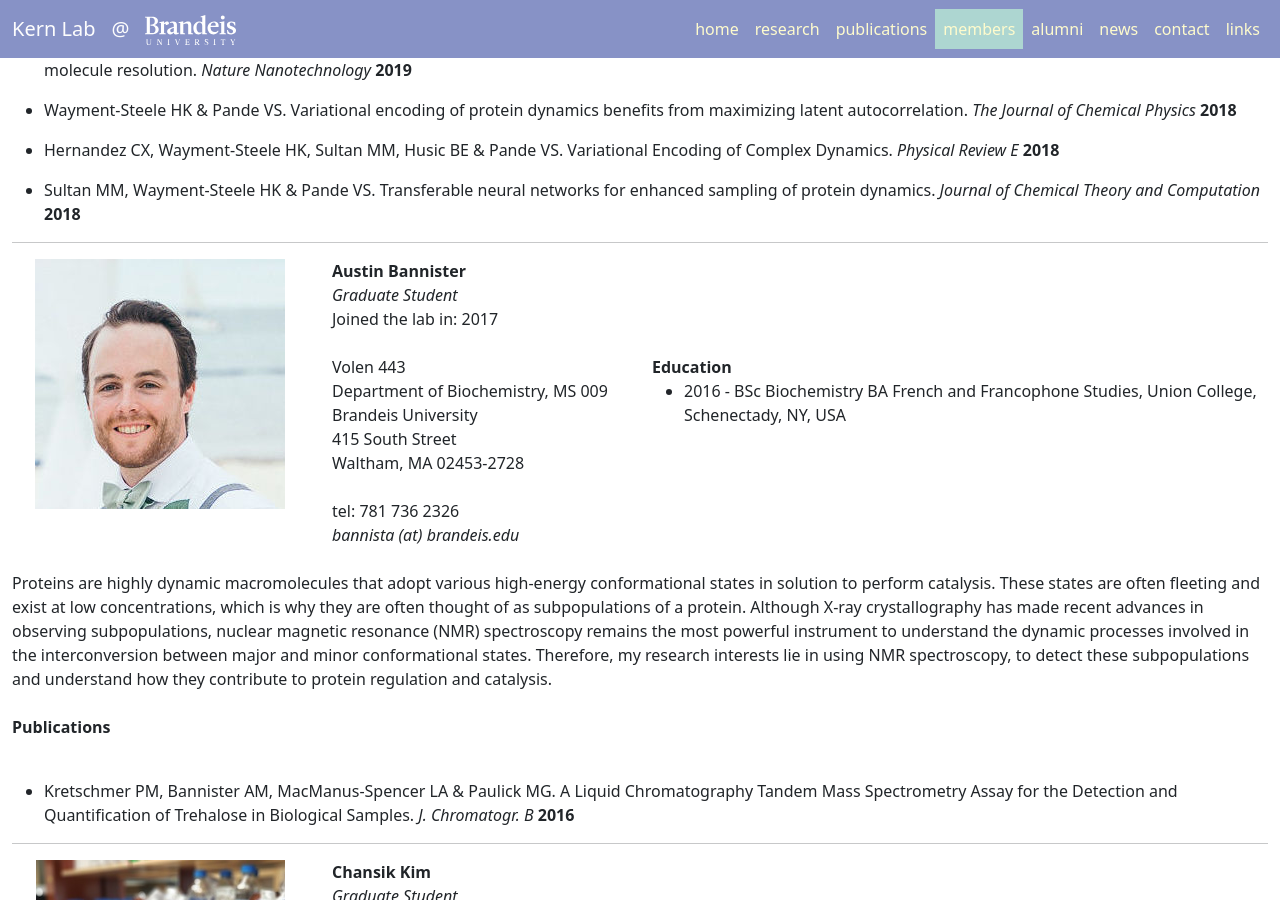
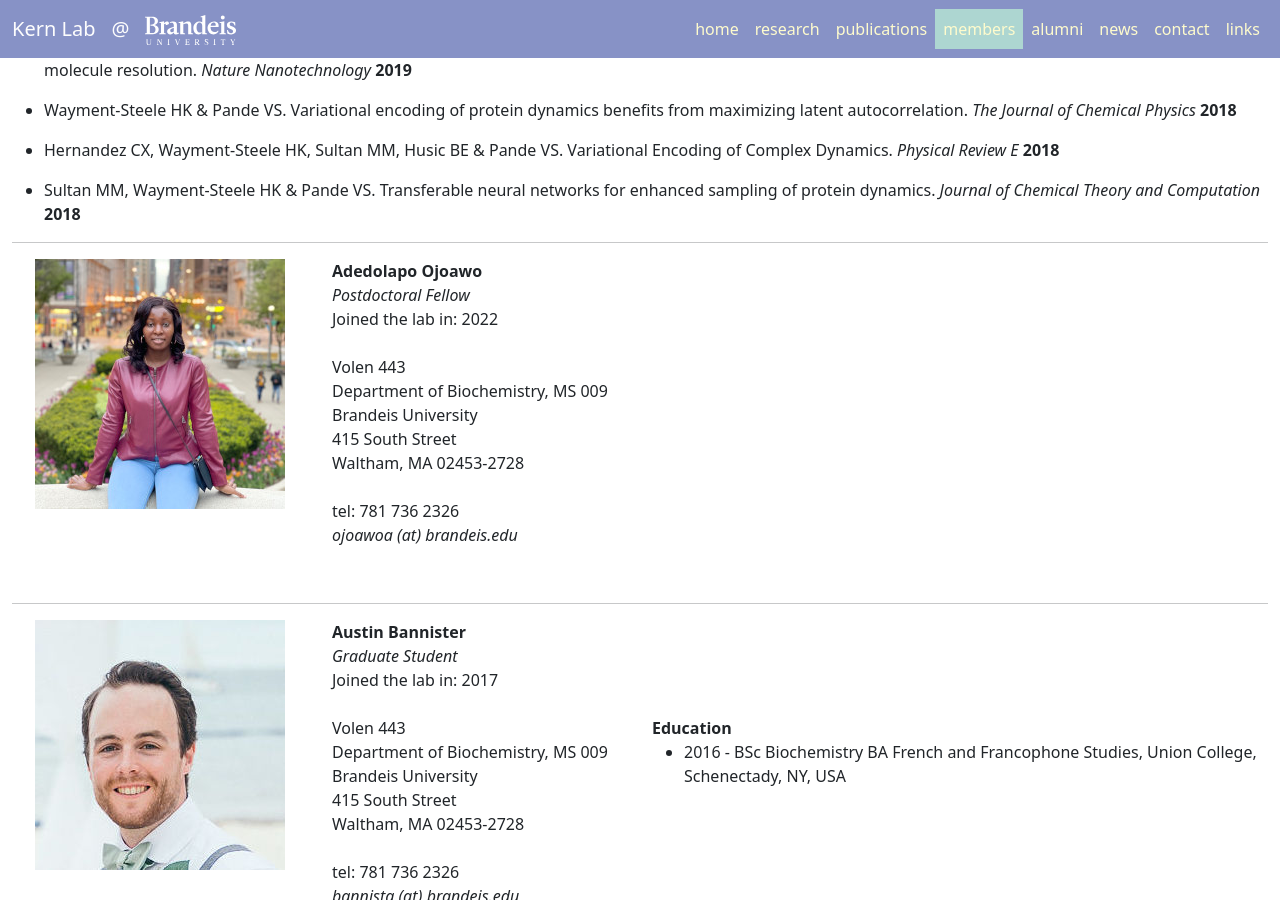
Before and after one commit to kernlab-scripps/kernlab-scripps.github.io, a Jekyll site: the page built from member/index.html, in a window 1280 px wide and 900 px high, scrolled down 3065 px. Built offline with Jekyll 4.4.1, drawn with Linux system fonts in a browser that asks for light colours.

Commit message:
Dolapo addition

```diff
--- a/_data/members.yml
+++ b/_data/members.yml
@@ -92,6 +92,23 @@
     - Wayment-Steele HK & Pande VS. Variational encoding of protein dynamics benefits from maximizing latent autocorrelation. *The Journal of Chemical Physics* **2018**
     - Hernandez CX, Wayment-Steele HK, Sultan MM, Husic BE & Pande VS. Variational Encoding of Complex Dynamics. *Physical Review E* **2018**
     - Sultan MM, Wayment-Steele HK & Pande VS. Transferable neural networks for enhanced sampling of protein dynamics. *Journal of Chemical Theory and Computation* **2018**
+
+- name: Adedolapo Ojoawo
+##  webmaster: "True" (only for the person who is currently webmaster)
+  image: /static/img/members/dolapo.jpg
+  position: Postdoctoral Fellow
+  email: ojoawoa (at) brandeis.edu
+##  scholar: ????????????  # as in https://scholar.google.com/citations?user=????????????
+##  orcid: ????-????-????-????  # as in https://orcid.org/????-????-????-????
+  startdate: 202206
+##  startdatelab: YYYYMM [date for joining the lab]
+##  education:
+##    - YYYY - BSc Biochemistry, University, Country
+##    - YYYY - MSc Biochemistry, University, Country
+##    - YYYY - PhD Biochemistry, University, Country
+##  description:
+##  publications:
+##    - citation (only for papers not published in the Kern Lab)
 
 
 # Graduate students
```
